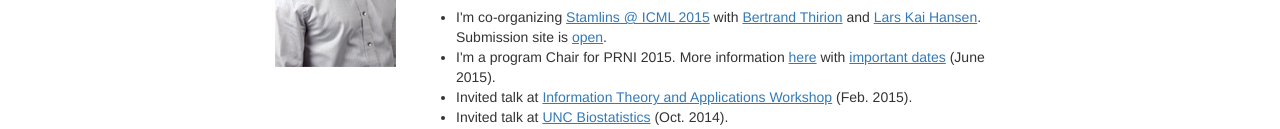
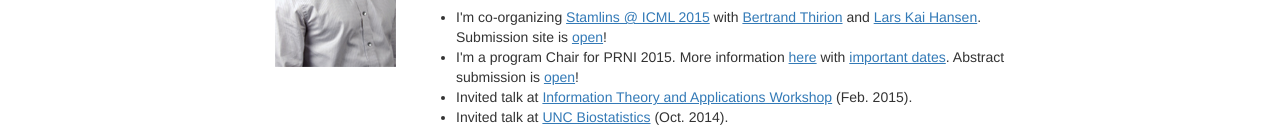
Before and after one commit to sanmik/sanmik.github.io, a plain HTML site: page index.html in a window 1280 px wide. Shown: the part 269-398 px from the top of the page. Drawn offline with nearby package versions, Linux system fonts and the light colour scheme.

Commit message:
updated submission sites to CFP sites

```diff
--- a/index.html
+++ b/index.html
@@ -61,9 +61,10 @@ My thesis was titled "Constrained relative entropy minimization with application
 <li> I'm co-organizing <a href="https://sites.google.com/site/stamlins2015/"><u>Stamlins @ ICML 2015</u></a>
 with <a href="https://team.inria.fr/parietal/bertrand-thirions-page/"><u></>Bertrand Thirion</u></a>
 and <a href="http://cogsys.imm.dtu.dk/staff/lkhansen/lkhansen.html"><u></>Lars Kai Hansen</u></a>.
-Submission site is <a href="https://cmt.research.microsoft.com/SMLNS2015/Default.aspx"><u></>open</u></a>.</li>
+Submission site is <a href="https://sites.google.com/site/stamlins2015/call-for-papers"><u></>open</u></a>!</li>
 <li> I'm a program Chair for PRNI 2015. More information <a href="https://sites.google.com/site/prni2015/"><u>here</u></a>
-with <a href="https://sites.google.com/site/prni2015/dates"><u>important dates</u></a> (June 2015).</li>
+with <a href="https://sites.google.com/site/prni2015/dates"><u>important dates</u></a>.
+Abstract submission is <a href="https://sites.google.com/site/prni2015/call-for-papers/call-for-abstracts"><u></>open</u></a>!</li>
 <li> Invited talk at <a href="http://ita.ucsd.edu/workshop.php"><u>Information Theory and Applications Workshop</u></a> (Feb. 2015).</li>
 <li> Invited talk at <a href="http://sph.unc.edu/bios/bios-seminars/"><u>UNC Biostatistics</u></a> (Oct. 2014).</li>
 <li> Visit and talk at <a href="https://team.inria.fr/parietal/"><u>Parietal team, INRIA</u></a> (Sep. 2014).</li>
```
